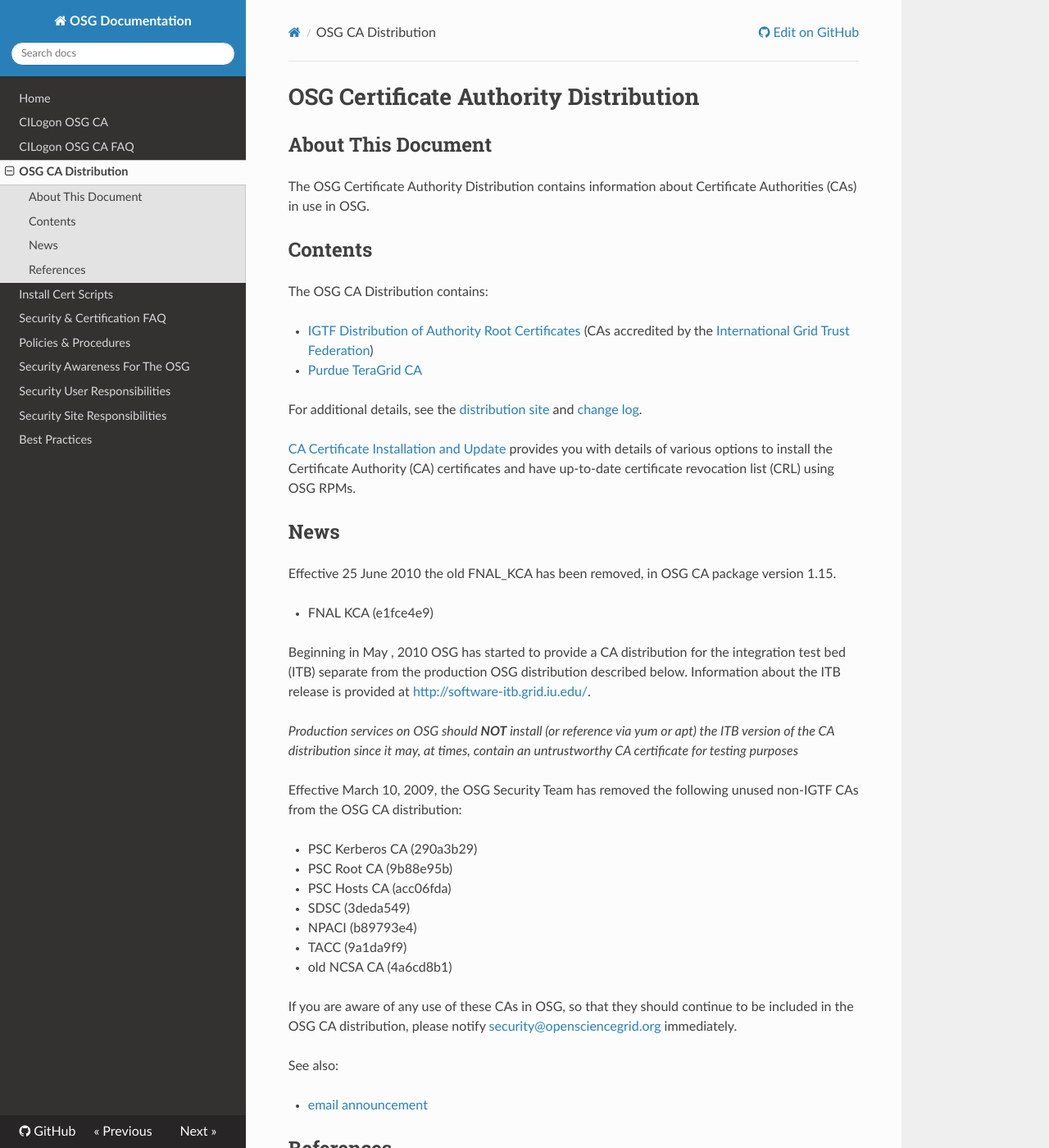
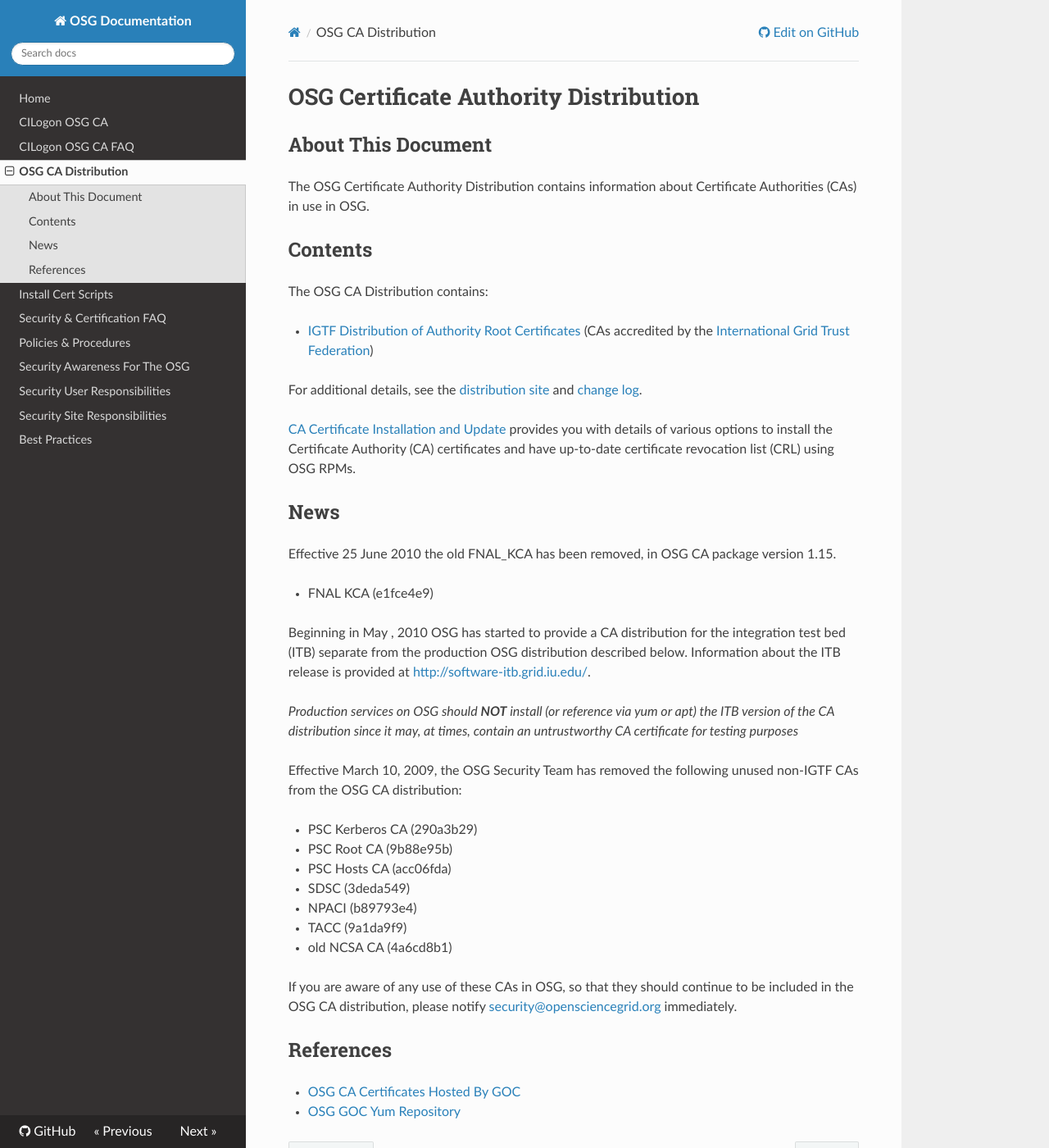
Before and after one commit to opensciencegrid/security, an MkDocs documentation site: the page built from docs/CaDistribution.md, in a window 1280 px wide and 1400 px high. Shown: the whole window at 82% size. Built offline with MkDocs 1.6.1, drawn with Linux system fonts in a browser that asks for light colours; nearby versions of some CDN libraries; old or Windows-style settings are respelled for this version of MkDocs; some of the changed text lies outside the part shown.

Commit message:
Update CaDistribution.md
Needed updates and removed deprecated links.

```diff
--- a/docs/CaDistribution.md
+++ b/docs/CaDistribution.md
@@ -1,26 +1,18 @@
-**OSG Certificate Authority Distribution**
-==========================================
+# OSG Certificate Authority Distribution
 
-About This Document
--------------------
-
+## About This Document
 The OSG Certificate Authority Distribution contains information about Certificate Authorities (CAs) in use in OSG.
 
-Contents
---------
-
+## Contents
 The OSG CA Distribution contains:
 
 -   [IGTF Distribution of Authority Root Certificates](http://dist.eugridpma.info/distribution/igtf/current/) (CAs accredited by the [International Grid Trust Federation](http://igtf.net/))
--   [Purdue TeraGrid CA](https://www.rcac.purdue.edu/services/xsede/)
 
 For additional details, see the [distribution site](http://software.grid.iu.edu/pacman/cadist/) and [change log](http://software.grid.iu.edu/pacman/cadist/CHANGES).
 
-[CA Certificate Installation and Update](https://twiki.grid.iu.edu/bin/view/Documentation/Release3/InstallCertAuth) provides you with details of various options to install the Certificate Authority (CA) certificates and have up-to-date certificate revocation list (CRL) using OSG RPMs.
+[CA Certificate Installation and Update](https://opensciencegrid.github.io/docs/common/ca/) provides you with details of various options to install the Certificate Authority (CA) certificates and have up-to-date certificate revocation list (CRL) using OSG RPMs.
 
-News
-----
-
+## News
 Effective 25 June 2010 the old FNAL_KCA has been removed, in OSG CA package version 1.15.
 
 -   FNAL KCA (e1fce4e9)
@@ -41,14 +33,6 @@
 
 If you are aware of any use of these CAs in OSG, so that they should continue to be included in the OSG CA distribution, please notify <security@opensciencegrid.org> immediately.
 
-See also:
-
--   [email announcement](http://listserv.fnal.gov/scripts/wa.exe?A2=ind0902&L=tg-security&T=0&P=67)
-
-References
-----------
-
+## References
 -   [OSG CA Certificates Hosted By GOC](http://software.grid.iu.edu/pacman/cadist/)
 -   [OSG GOC Yum Repository](http://yum.grid.iu.edu/)
--   [CA Certificates in the VDT](http://vdt.cs.wisc.edu/certificate_authorities.html)
--   [TeraGrid Approved CAs](https://www.xsede.org/home)
```
